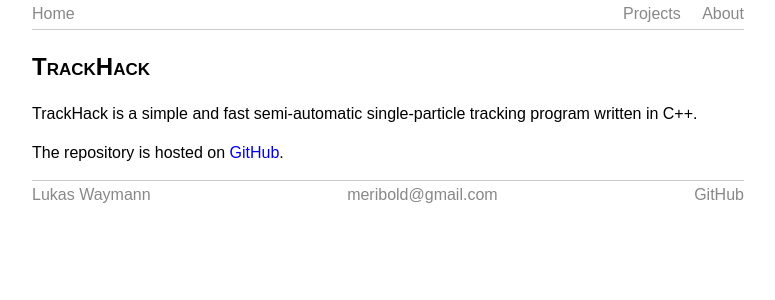
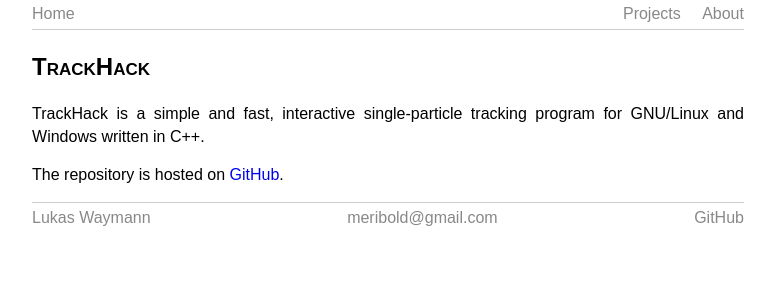
Before and after one commit to meribold/meribold.org, a Jekyll site: the page built from _projects/trackhack.md, in a window 1280 px wide. Shown: the top 300 px of the page, without its empty margins (252-1027 px from the left). Built offline with Jekyll 4.4.1, drawn with Linux system fonts in a browser that asks for light colours.

Commit message:
Edit TrackHack project page

```diff
--- a/_projects/trackhack.md
+++ b/_projects/trackhack.md
@@ -4,8 +4,8 @@ title: TrackHack
 description: Single-particle tracking program written in C++
 ---
 
-TrackHack is a simple and fast semi-automatic single-particle tracking program written in
-C++.
+TrackHack is a simple and fast, interactive single-particle tracking program for GNU/Linux
+and Windows written in C++.
 
 The repository is hosted on [GitHub][].
 
```
